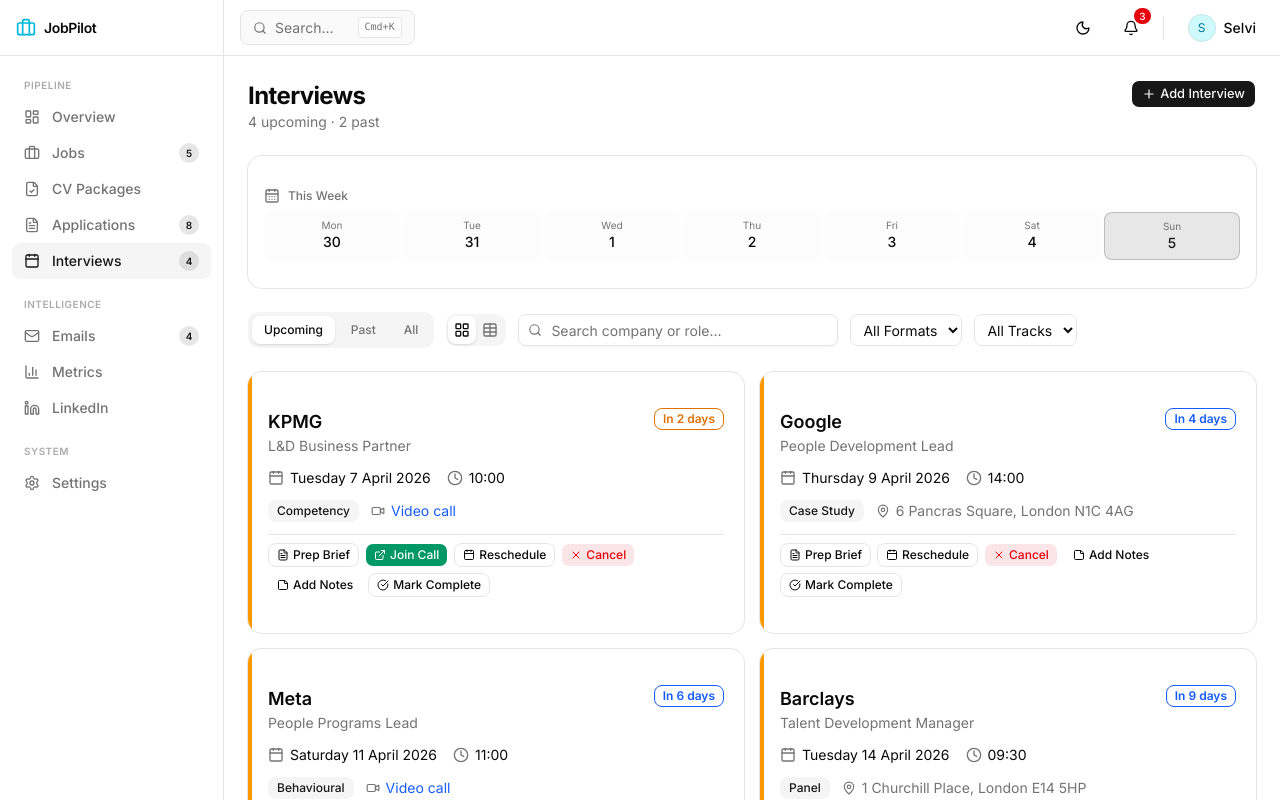
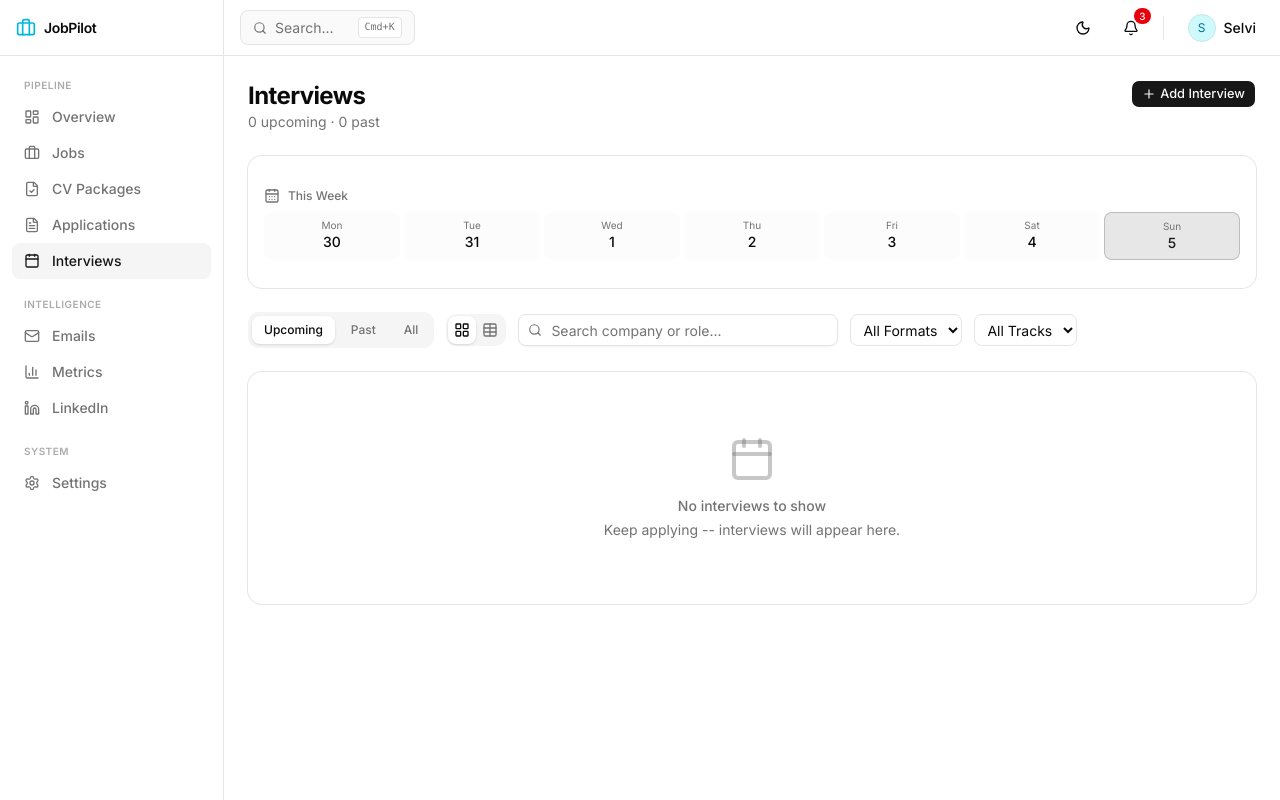
Before and after one commit to cto-venkat/selvi-job-app, a Next.js app in the folder dashboard/: page /dashboard/interviews in a window 1280 px wide. Built offline with nearby package versions, Linux system fonts and the light colour scheme.

Commit message:
fix: remove mock data from all pages, show empty state on fresh DB

```diff
--- a/dashboard/src/app/dashboard/applications/page.tsx
+++ b/dashboard/src/app/dashboard/applications/page.tsx
@@ -90,7 +90,7 @@
   const [filterDateTo, setFilterDateTo] = useState("");
   const [filterSource, setFilterSource] = useState<string>("all");
   const [filterHasInterviews, setFilterHasInterviews] = useState(false);
-  const [apps, setApps] = useState(mockApplications);
+  const [apps, setApps] = useState<typeof mockApplications>([]);
 
   // Quick add form
   const [newCompany, setNewCompany] = useState("");
--- a/dashboard/src/app/dashboard/cv/page.tsx
+++ b/dashboard/src/app/dashboard/cv/page.tsx
@@ -206,7 +206,7 @@
 }
 
 export default function CvPage() {
-  const packages = mockCvPackages;
+  const packages: typeof mockCvPackages = [];
   const [previewId, setPreviewId] = useState<string | null>(null);
 
   const previewPkg = previewId ? packages.find((p) => p.id === previewId) : null;
--- a/dashboard/src/app/dashboard/emails/page.tsx
+++ b/dashboard/src/app/dashboard/emails/page.tsx
@@ -112,7 +112,7 @@
     setTimeout(() => setToast(null), 3000);
   }
 
-  const emails = mockEmails;
+  const emails: typeof mockEmails = [];
   const unreadCount = emails.filter((e) => e.status === "unread").length;
 
   const needsAction = (e: typeof emails[0]) => {
--- a/dashboard/src/app/dashboard/interviews/page.tsx
+++ b/dashboard/src/app/dashboard/interviews/page.tsx
@@ -167,10 +167,10 @@
   const [debriefEditId, setDebriefEditId] = useState<string | null>(null);
   const [debriefText, setDebriefText] = useState("");
 
-  const allUpcoming = [...mockInterviews, ...addedInterviews].filter(
+  const allUpcoming = [...addedInterviews].filter(
     (iv) => !cancelledIds.has(iv.id)
   );
-  const allPast = mockPastInterviews;
+  const allPast: typeof mockPastInterviews = [];
 
   const displayInterviews = useMemo(() => {
     let items =
--- a/dashboard/src/app/dashboard/layout.tsx
+++ b/dashboard/src/app/dashboard/layout.tsx
@@ -56,7 +56,10 @@
 import { cn } from "@/lib/utils";
 import { ThemeToggle } from "@/components/theme-toggle";
 import { CommandPalette } from "@/components/command-palette";
-import { mockNotifications, mockBadgeCounts } from "@/lib/mock-data";
+import { mockNotifications } from "@/lib/mock-data";
+
+// No badge counts until we have real data flowing
+const mockBadgeCounts = { jobs: 0, applications: 0, interviews: 0, emails: 0 };
 
 type NavSection = {
   title: string;
--- a/dashboard/src/app/dashboard/page.tsx
+++ b/dashboard/src/app/dashboard/page.tsx
@@ -126,11 +126,11 @@
     return d.toDateString() === now.toDateString();
   });
 
-  const overdueFollowUps = (data.isLive ? [] : mockApplications).filter(
+  const overdueFollowUps = ([] as typeof mockApplications).filter(
     (a) => a.nextFollowUpAt && new Date(a.nextFollowUpAt) <= new Date() && a.currentState !== "rejected" && a.currentState !== "withdrawn"
   );
 
-  const urgentEmails = mockEmails.filter((e) => e.isUrgent && e.status === "unread");
+  const urgentEmails = ([] as typeof mockEmails).filter((e) => e.isUrgent && e.status === "unread");
 
   const hasTodayItems = todayInterviews.length > 0 || overdueFollowUps.length > 0 || urgentEmails.length > 0;
 
```
